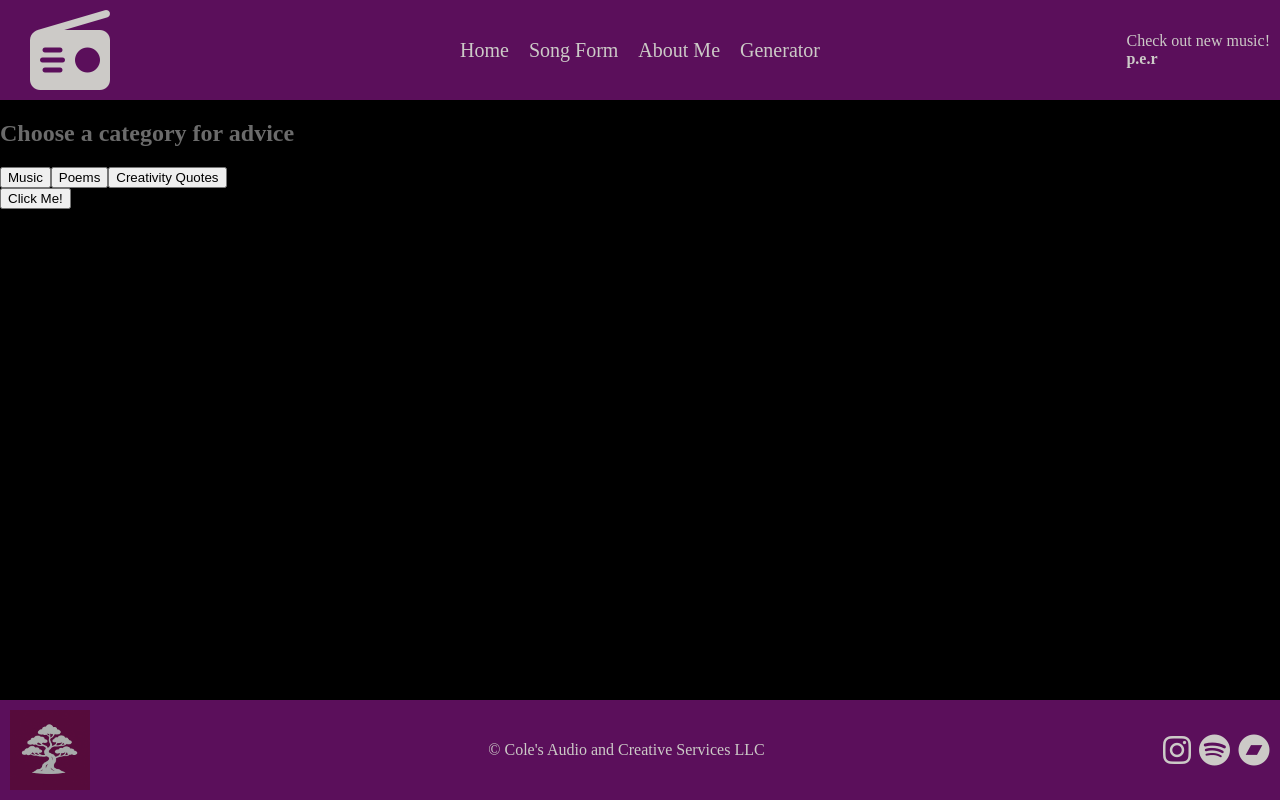
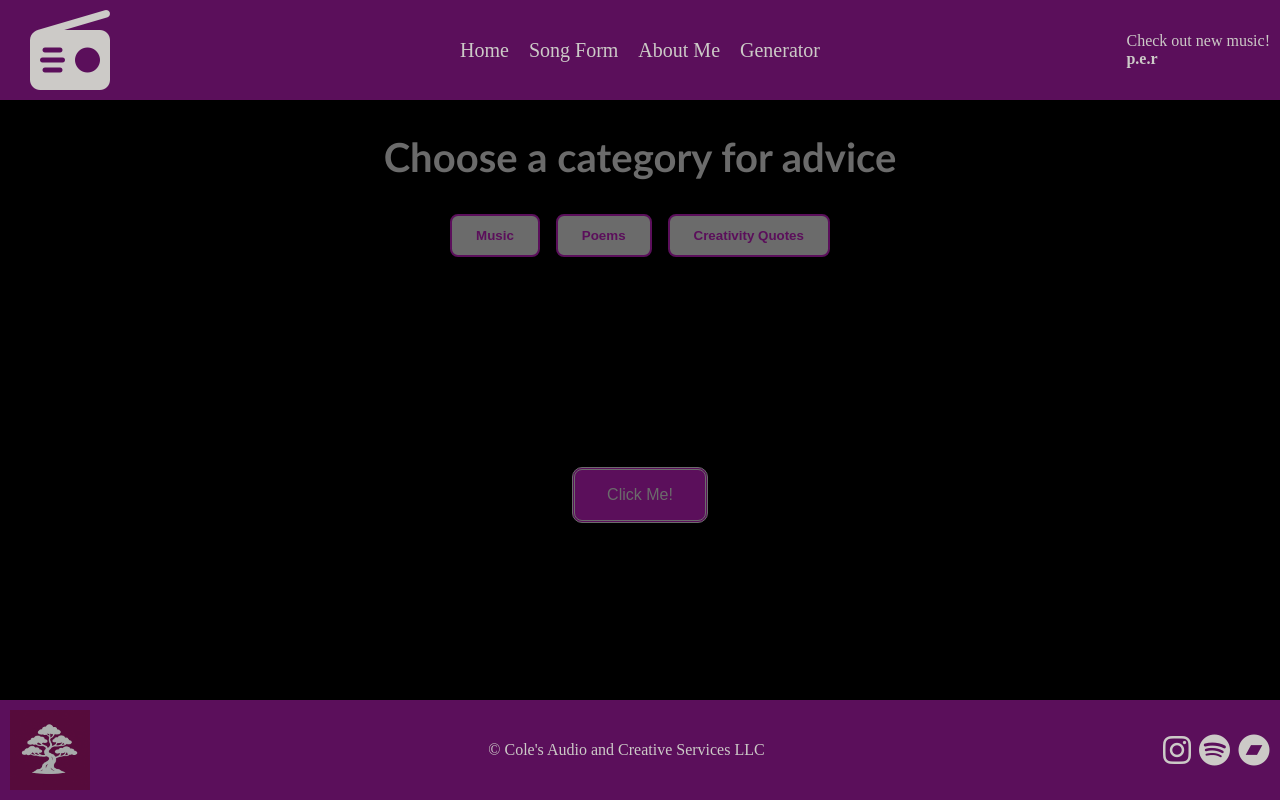
Before and after one commit to ColeSexton/final-U1-Cole-S, a React (Vite) app in the folder coles-webpage/: page /Generator in a window 1280 px wide. Built offline with nearby package versions, Linux system fonts and the light colour scheme.

Commit message:
generator page working with css and basic animation

```diff
--- a/coles-webpage/src/App.css
+++ b/coles-webpage/src/App.css
@@ -126,5 +126,82 @@ height: auto;
 
 
 .generator{
-    color:#6b6b6b
+    color:#6b6b6b;
+    display: flex;
+    flex-direction: column;
+    align-items: center;
+    justify-content: space-between;
+    height: 75vh;
+    font-family: 'Gill Sans', 'Gill Sans MT', Calibri, 'Trebuchet MS', sans-serif;
 }
+
+#genH2{
+    font-size: 2.5rem;
+    animation: fadeIn 1s ease-in-out;
+}
+
+.categoryButtons{
+    display: flex;
+    gap: 1rem;
+    margin-bottom: 2rem;
+
+}
+
+.categoryButton{
+  padding: 0.75rem 1.5rem;
+  border: 2px solid #5b0f5b;
+  background-color:#6b6b6b;
+  color: #5b0f5b;
+  font-weight: bold;
+  border-radius: 8px;
+  cursor: pointer;
+  transition: background-color 0.3s, transform 0.2s;
+}
+
+.categoryButton:hover{
+    background-color: #eed6f3;
+    transform: scale(1.05);
+}
+
+.categoryButton.active{
+    background-color: #5b0f5b;
+    color:#6b6b6b;
+}
+
+.adviceDisplay{
+    flex-grow: 1;
+    display: flex;
+    align-items: center;
+    justify-content: center;
+    text-align: center;
+    padding: 2rem;
+    max-width: 600px;
+    min-height: 100px;
+}
+
+.adviceButton{
+  padding: 1rem 2rem;
+  font-size: 1rem;
+  border: double;
+  background-color: #5b0f5b;
+  color:#6b6b6b;
+  border-radius: 10px;
+  cursor: pointer;
+}
+
+.adviceButton:hover{
+    transform: scale(1.2);
+}
+
+@keyframes fadeIn {
+    from {
+        opacity: 0;
+        transform: translateY(-10px);
+    }
+
+    to{
+        opacity: 1;
+        transform: translateY(0);
+    }
+
+}
--- a/coles-webpage/src/components/AdviceBox.jsx
+++ b/coles-webpage/src/components/AdviceBox.jsx
@@ -23,7 +23,7 @@ const AdviceBox = ({category}) => {
 
     return(
         <div className="adviceBox">
-        <button onClick={showRandomAdvice}>Click Me!</button>
+        <button onClick={showRandomAdvice} className="adviceButton">Click Me!</button>
         {currentAdvice && <p>{currentAdvice.description}</p>}
 
         </div>
--- a/coles-webpage/src/components/Generator.jsx
+++ b/coles-webpage/src/components/Generator.jsx
@@ -7,18 +7,18 @@ const Generator = () =>{
     const [selectedCategory, setSelectedCategory] = useState("");
 
     return(
-        <div className="generator">
+        <div >
         <Header />
-            <div>
-            <h2>Choose a category for advice</h2>
+            <div className="generator">
+            <h2 id="genH2">Choose a category for advice</h2>
 
-                <div>
-                    <button onClick={()=> setSelectedCategory("music")}>Music</button>
-                    <button onClick={() => setSelectedCategory("poems")}>Poems</button>
-                    <button onClick={() => setSelectedCategory("creativity")}>Creativity Quotes</button>
+                <div className="categoryButtons">
+                    <button className={`categoryButton ${selectedCategory === 'music' ? 'active':''}`} onClick={()=> setSelectedCategory("music")}>Music</button>
+                    <button className={`categoryButton ${selectedCategory === 'poems' ? 'active':''}`} onClick={() => setSelectedCategory("poems")}>Poems</button>
+                    <button className={`categoryButton ${selectedCategory === 'creativity' ? 'active':''}`} onClick={() => setSelectedCategory("creativity")}>Creativity Quotes</button>
                 </div>
 
-                <span><AdviceBox category={selectedCategory}/></span>
+                <span className="adviceDisplay"><AdviceBox category={selectedCategory}/></span>
 
             </div>
             <Footer />
```
